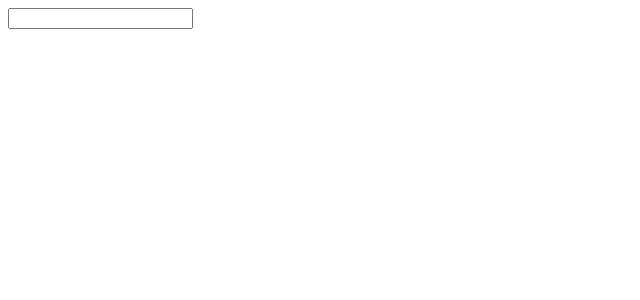
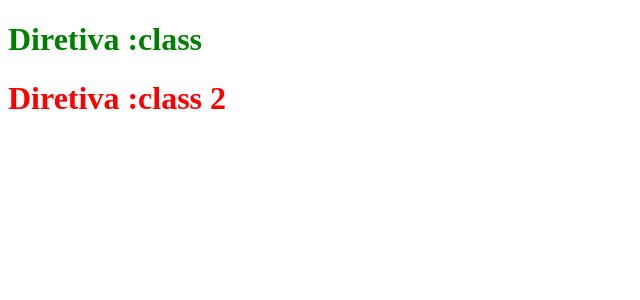
Before and after one commit to marcos-renan/estudos-vuejs, a Vue app: page / in a window 1280 px wide. Shown: the top 300 px of the page, without its empty margins (0-640 px from the left). Built offline with nearby package versions, Linux system fonts and the light colour scheme.

Commit message:
Diretiva :class

```diff
--- a/src/App.vue
+++ b/src/App.vue
@@ -4,11 +4,13 @@
 //import Exemplo3 from './components/Exemplo3.vue';
 //import Exemplo4 from './components/Exemplo4.vue';
 //import Exemplo5 from './components/Exemplo5.vue';
-import Exemplo6 from './components/Exemplo6.vue';
+//import Exemplo6 from './components/Exemplo6.vue';
+import Exemplo7 from './components/Exemplo7.vue';
+
 </script>
 
 <template>
 
-  <Exemplo6 />
+  <Exemplo7 />
 
 </template>
--- /dev/null
+++ b/src/components/Exemplo7.vue
@@ -0,0 +1,24 @@
+<!--Diretiva :class-->
+<script setup>
+    let validacao = true;
+    let validacao2 = false;
+</script>
+
+<style>
+    .ok {
+        color:green;
+    }
+
+    .falha {
+        color: red;
+    }
+</style>
+
+<template>
+    <h1 :class="validacao ? 'ok' : 'falha'">
+        Diretiva :class
+    </h1>
+    <h1 :class="validacao2 ? 'ok' : 'falha'">
+        Diretiva :class 2
+    </h1>
+</template>
```
